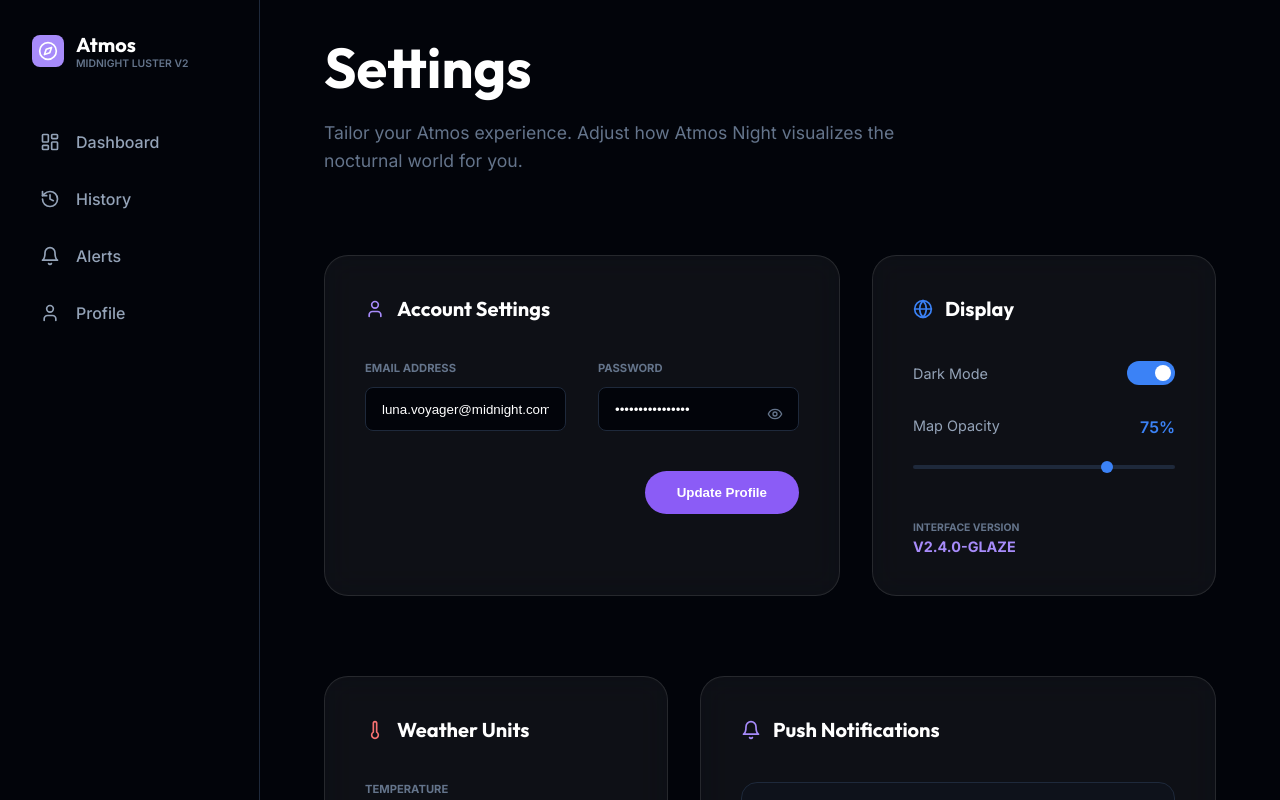
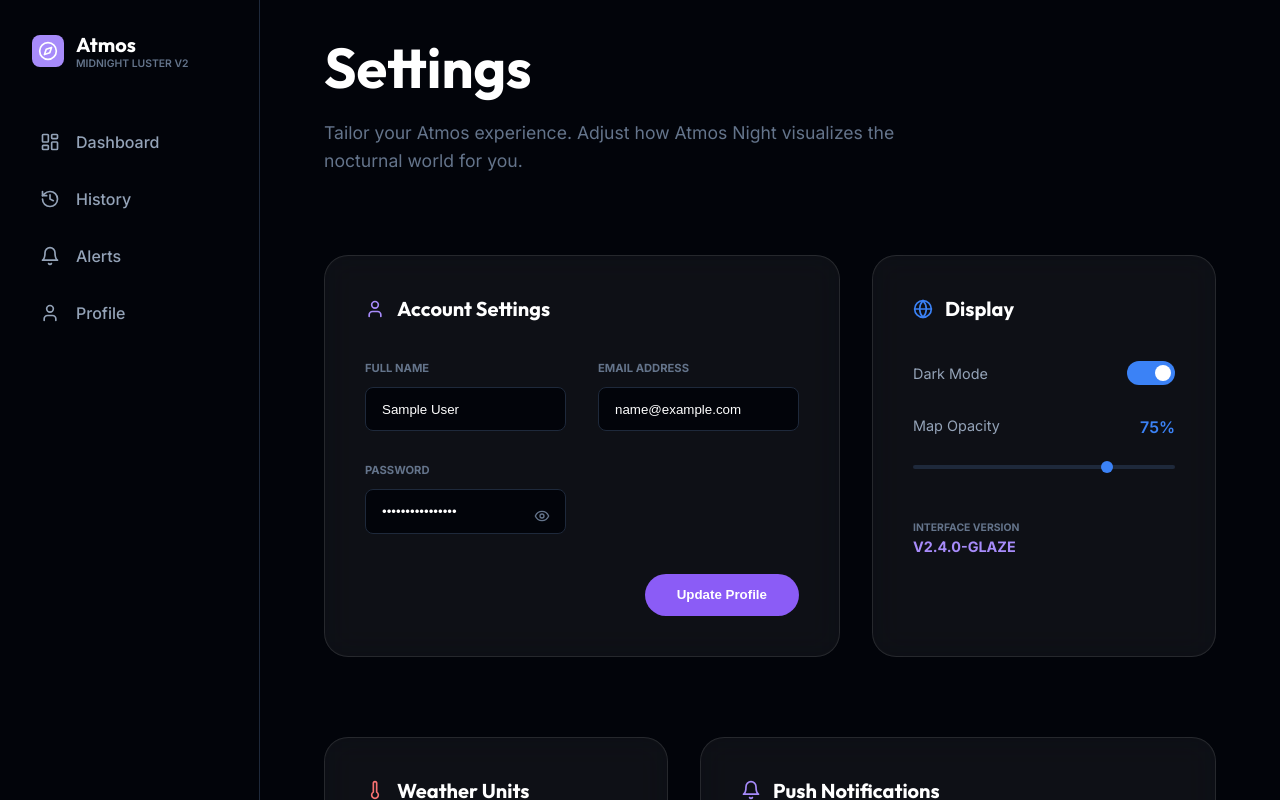
Before and after one commit to AbhayMunjewar/WeatherApp, a React (Vite) app: page /settings in a window 1280 px wide. Shown: the top 800 px of the page. Built offline with nearby package versions, Linux system fonts and the light colour scheme; no server answers; sample sign-in values are in the browser's storage.

Commit message:
added gunicorn

```diff
--- a/src/pages/SettingsPage.jsx
+++ b/src/pages/SettingsPage.jsx
@@ -37,9 +37,20 @@ const SettingsPage = () => {
   const navigate = useNavigate();
   const [showPassword, setShowPassword] = useState(false);
   const [units, setUnits] = useState({ temp: 'celsius', wind: 'mph' });
-  const [email, setEmail] = useState('luna.voyager@midnight.com');
   const [darkMode, setDarkMode] = useState(true);
   const [mapOpacity, setMapOpacity] = useState(75);
+
+  // Read user profile from localStorage (set during login/signup)
+  const storedProfile = (() => {
+    try {
+      const raw = localStorage.getItem('userProfile');
+      return raw ? JSON.parse(raw) : null;
+    } catch { return null; }
+  })();
+
+  const [email, setEmail] = useState(storedProfile?.email || '');
+  const [userName, setUserName] = useState(storedProfile?.name || '');
+
   const [notifications, setNotifications] = useState({
     precipitation: true,
     storms: true,
@@ -54,12 +65,25 @@ const SettingsPage = () => {
 
   const handleUpdateProfile = () => {
     try {
+      // Save settings
       localStorage.setItem('userSettings', JSON.stringify({
         email,
         darkMode,
         mapOpacity,
         units,
         notifications: updatedNotifications
+      }));
+      // Also update the userProfile so the rest of the app sees the changes
+      const currentProfile = (() => {
+        try {
+          const raw = localStorage.getItem('userProfile');
+          return raw ? JSON.parse(raw) : {};
+        } catch { return {}; }
+      })();
+      localStorage.setItem('userProfile', JSON.stringify({
+        ...currentProfile,
+        name: userName,
+        email: email
       }));
       setSaveStatus('✓ Settings saved successfully!');
       setTimeout(() => setSaveStatus(''), 3000);
@@ -136,10 +160,22 @@ const SettingsPage = () => {
              </h3>
              <div style={{ display: 'grid', gridTemplateColumns: '1fr 1fr', gap: '2rem', marginBottom: '2.5rem' }}>
                 <div>
+                   <label style={{ display: 'block', fontSize: '0.7rem', color: '#64748b', fontWeight: '700', marginBottom: '0.75rem', textTransform: 'uppercase' }}>FULL NAME</label>
+                   <input
+                      type="text"
+                      value={userName}
+                      onChange={(e) => setUserName(e.target.value)}
+                      placeholder="Your name"
+                      style={{ width: '100%', background: '#02040a', border: '1px solid #1e293b', borderRadius: '8px', padding: '0.85rem 1rem', color: 'white', outline: 'none' }}
+                   />
+                </div>
+                <div>
                    <label style={{ display: 'block', fontSize: '0.7rem', color: '#64748b', fontWeight: '700', marginBottom: '0.75rem', textTransform: 'uppercase' }}>EMAIL ADDRESS</label>
                    <input
-                      type="text"
-                      defaultValue="luna.voyager@midnight.com"
+                      type="email"
+                      value={email}
+                      onChange={(e) => setEmail(e.target.value)}
+                      placeholder="your@email.com"
                       style={{ width: '100%', background: '#02040a', border: '1px solid #1e293b', borderRadius: '8px', padding: '0.85rem 1rem', color: 'white', outline: 'none' }}
                    />
                 </div>
```
Also changed, not shown: requirements.txt.
